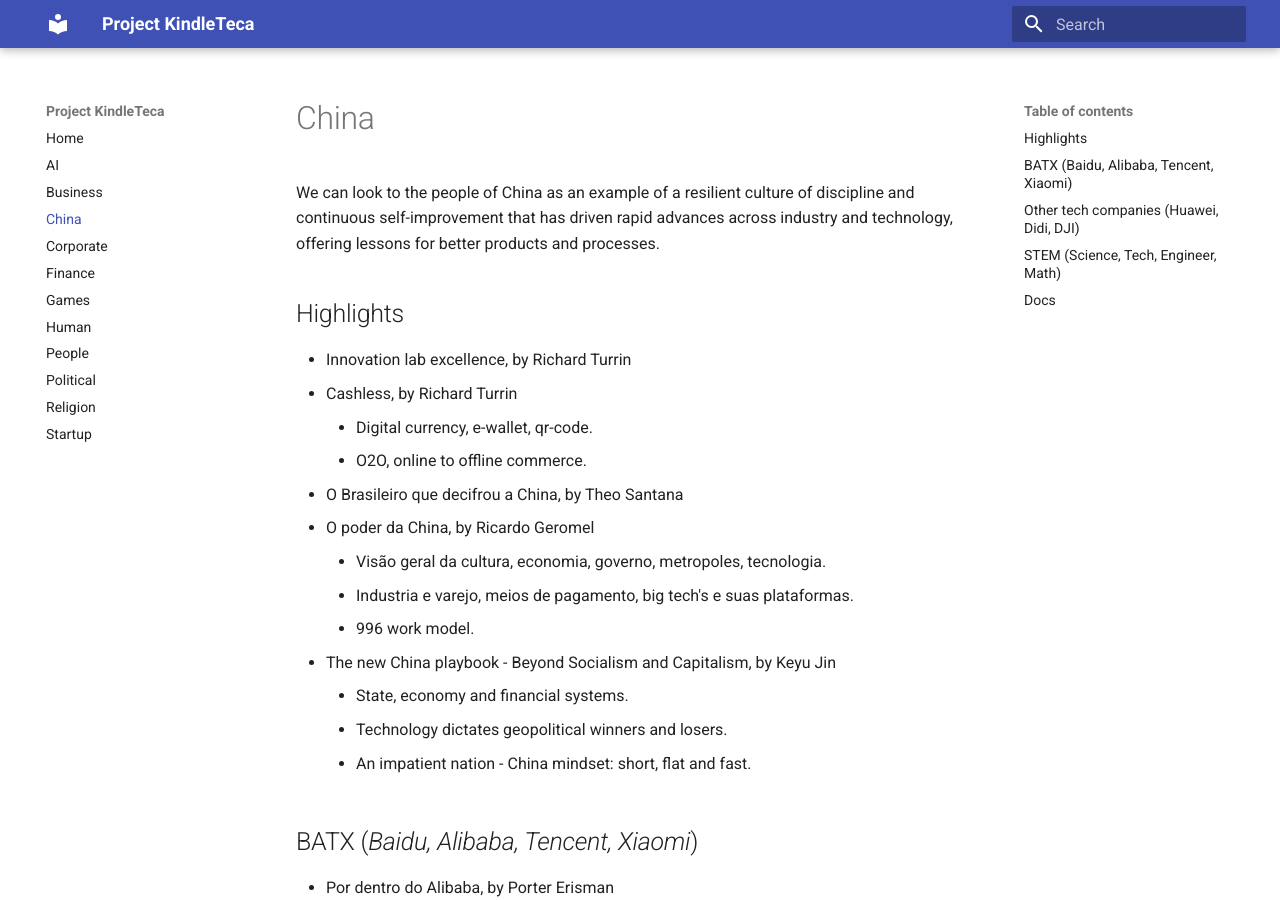
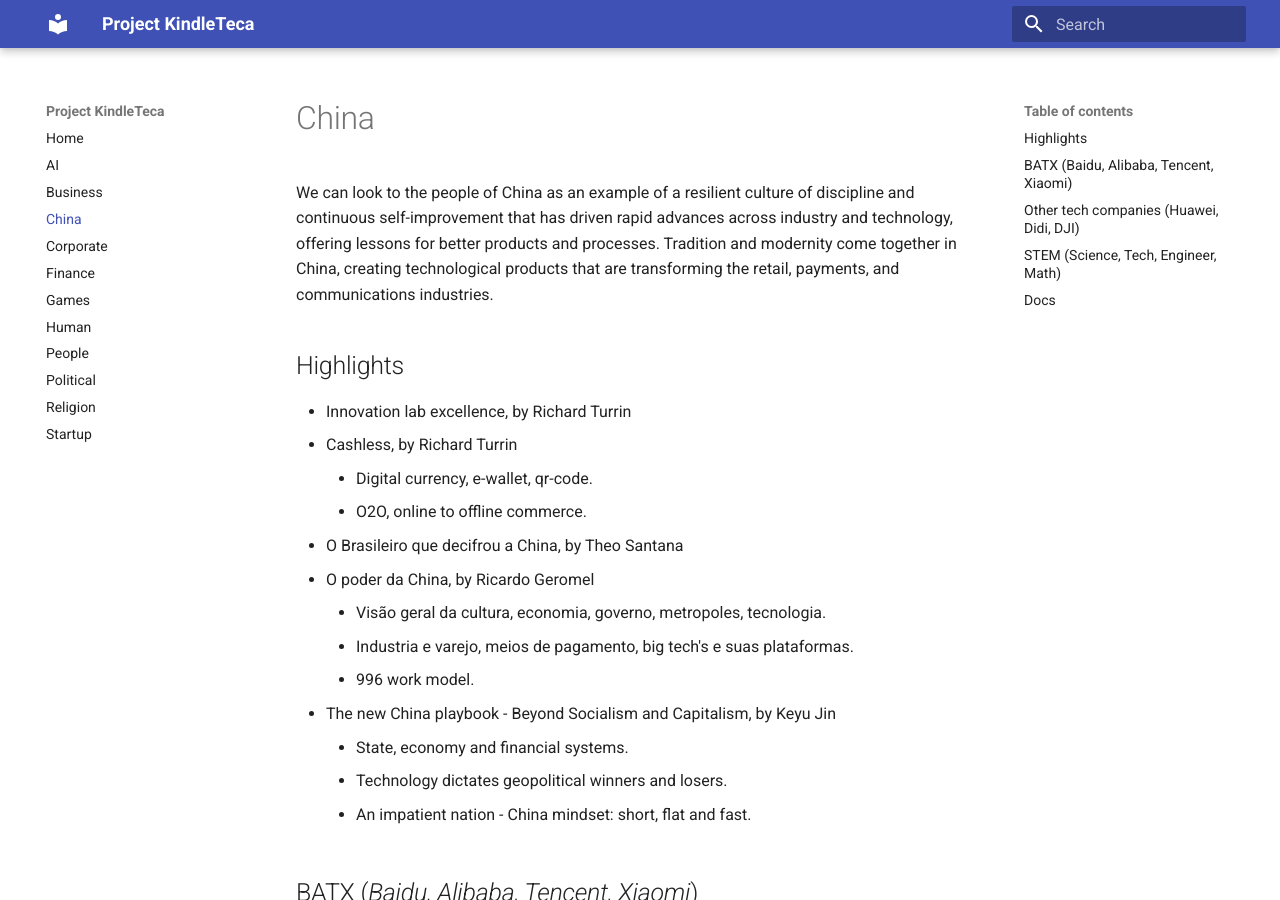
Before and after one commit to renatobrf/kindle-teca, an MkDocs documentation site: the page built from docs/china.md, in a window 1280 px wide and 900 px high. Built offline with MkDocs 1.6.1 and Material for MkDocs 9.7.7, drawn with Linux system fonts in a browser that asks for light colours.

Commit message:
Enhance description of China's culture and technology
Expanded on the description of China's culture and technological advancements.

```diff
--- a/docs/china.md
+++ b/docs/china.md
@@ -1,5 +1,5 @@
 # China
-We can look to the people of China as an example of a resilient culture of discipline and continuous self-improvement that has driven rapid advances across industry and technology, offering lessons for better products and processes.
+We can look to the people of China as an example of a resilient culture of discipline and continuous self-improvement that has driven rapid advances across industry and technology, offering lessons for better products and processes. Tradition and modernity come together in China, creating technological products that are transforming the retail, payments, and communications industries.
 
 ## Highlights
 - Innovation lab excellence, by Richard Turrin
```
